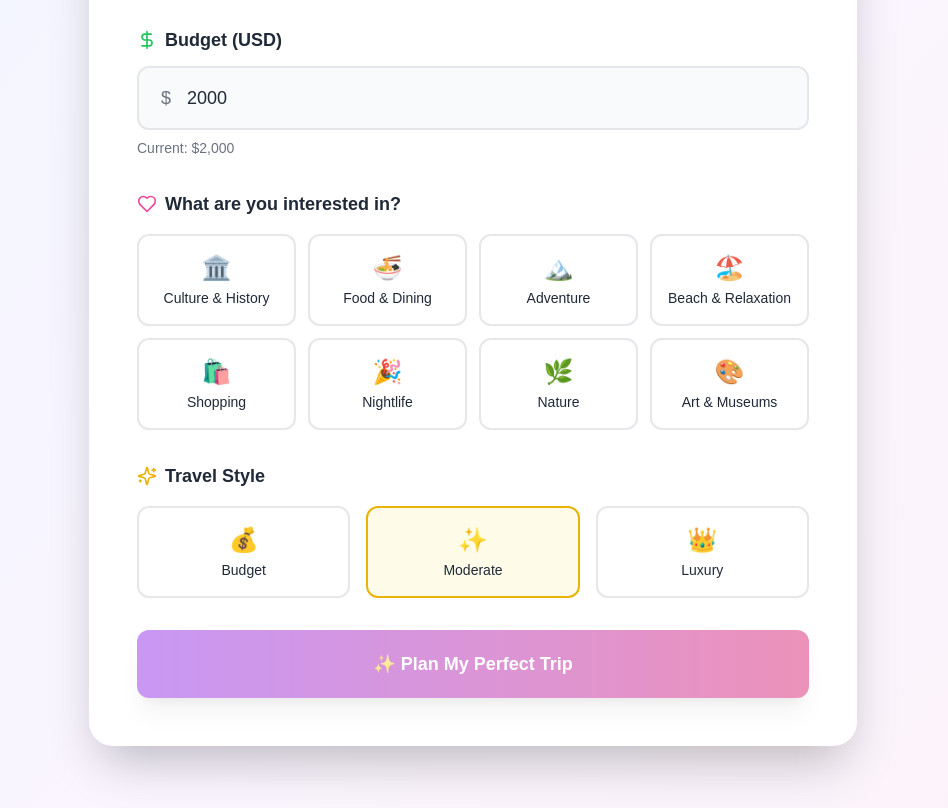
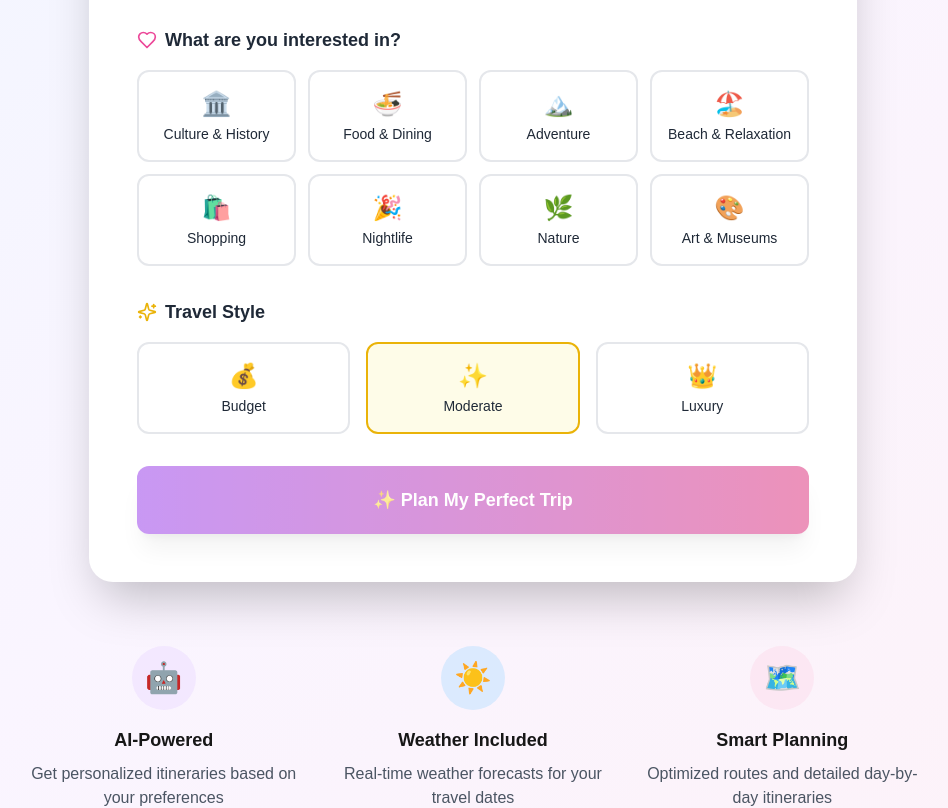
Before and after one commit to djcastelino/travel-planner-app, a Next.js app: page / in a window 1280 px wide. Shown: the part 480-1288 px from the top of the page, without its empty margins (167-1115 px from the left). Built offline with nearby package versions, Linux system fonts and the light colour scheme.

Commit message:
Remove budget fields and footer text

```diff
--- a/app/page.tsx
+++ b/app/page.tsx
@@ -97,11 +97,11 @@ export default function Home() {
               </div>
               <div className="text-center">
                 <div className="w-16 h-16 bg-pink-100 dark:bg-pink-900 rounded-full flex items-center justify-center mx-auto mb-4">
-                  <span className="text-3xl">💰</span>
+                  <span className="text-3xl">🗺️</span>
                 </div>
-                <h3 className="font-bold text-lg mb-2">Budget Friendly</h3>
+                <h3 className="font-bold text-lg mb-2">Smart Planning</h3>
                 <p className="text-gray-600 dark:text-gray-400">
-                  Get detailed budget breakdowns and cost estimates
+                  Optimized routes and detailed day-by-day itineraries
                 </p>
               </div>
             </motion.div>
@@ -112,11 +112,6 @@ export default function Home() {
           </div>
         )}
       </main>
-
-      {/* Footer */}
-      <footer className="py-8 text-center text-gray-600 dark:text-gray-400">
-        <p>Made with ❤️ using AI • Built with Next.js & Gemini</p>
-      </footer>
     </div>
   );
 }
--- a/components/ItineraryDisplay.tsx
+++ b/components/ItineraryDisplay.tsx
@@ -54,15 +54,11 @@ export default function ItineraryDisplay({ data, onReset }: ItineraryDisplayProp
             <Calendar className="w-5 h-5" />
             <span>{data.dates.duration} days</span>
           </div>
-          <div className="flex items-center gap-2">
-            <DollarSign className="w-5 h-5" />
-            <span>${data.budgetBreakdown.accommodation + data.budgetBreakdown.food + data.budgetBreakdown.activities} budget</span>
-          </div>
         </div>
       </div>
 
       {/* Quick Info Cards */}
-      <div className="grid md:grid-cols-3 gap-6">
+      <div className="grid md:grid-cols-2 gap-6">
         {/* Weather Summary */}
         <motion.div
           className="bg-white dark:bg-gray-800 rounded-2xl p-6 shadow-lg"
@@ -77,39 +73,12 @@ export default function ItineraryDisplay({ data, onReset }: ItineraryDisplayProp
           <p className="text-gray-600 dark:text-gray-400">{data.bestTimeToVisit}</p>
         </motion.div>
 
-        {/* Budget Breakdown */}
+        {/* Packing */}
         <motion.div
           className="bg-white dark:bg-gray-800 rounded-2xl p-6 shadow-lg"
           initial={{ x: -20, opacity: 0 }}
           animate={{ x: 0, opacity: 1 }}
           transition={{ delay: 0.2 }}
-        >
-          <h3 className="font-bold text-lg mb-3 flex items-center gap-2">
-            <DollarSign className="w-5 h-5 text-green-500" />
-            Budget
-          </h3>
-          <div className="space-y-1 text-sm">
-            <div className="flex justify-between">
-              <span className="text-gray-600 dark:text-gray-400">Accommodation</span>
-              <span className="font-semibold">${data.budgetBreakdown.accommodation}</span>
-            </div>
-            <div className="flex justify-between">
-              <span className="text-gray-600 dark:text-gray-400">Food</span>
-              <span className="font-semibold">${data.budgetBreakdown.food}</span>
-            </div>
-            <div className="flex justify-between">
-              <span className="text-gray-600 dark:text-gray-400">Activities</span>
-              <span className="font-semibold">${data.budgetBreakdown.activities}</span>
-            </div>
-          </div>
-        </motion.div>
-
-        {/* Packing */}
-        <motion.div
-          className="bg-white dark:bg-gray-800 rounded-2xl p-6 shadow-lg"
-          initial={{ x: -20, opacity: 0 }}
-          animate={{ x: 0, opacity: 1 }}
-          transition={{ delay: 0.3 }}
         >
           <h3 className="font-bold text-lg mb-3 flex items-center gap-2">
             <Briefcase className="w-5 h-5 text-purple-500" />
@@ -172,12 +141,6 @@ export default function ItineraryDisplay({ data, onReset }: ItineraryDisplayProp
                   {day.evening && (
                     <ActivityCard activity={day.evening} timeOfDay="Evening" icon="🌙" />
                   )}
-
-                  {/* Daily Budget */}
-                  <div className="pt-4 border-t border-gray-200 dark:border-gray-700 flex justify-between items-center">
-                    <span className="text-gray-600 dark:text-gray-400 font-medium">Daily Total</span>
-                    <span className="text-xl font-bold text-green-600">${day.dailyBudget}</span>
-                  </div>
                 </div>
               </motion.div>
             );
@@ -231,7 +194,6 @@ function ActivityCard({ activity, timeOfDay, icon }: { activity: any; timeOfDay:
           </h4>
           <p className="text-xl font-semibold text-gray-800 dark:text-gray-200">{activity.activity}</p>
         </div>
-        <span className="text-green-600 font-bold">${activity.cost}</span>
       </div>
       <div className="space-y-1 text-sm text-gray-600 dark:text-gray-400">
         <div className="flex items-center gap-2">
--- a/components/TravelForm.tsx
+++ b/components/TravelForm.tsx
@@ -2,7 +2,7 @@
 
 import { useState } from 'react';
 import { motion } from 'framer-motion';
-import { MapPin, Calendar, DollarSign, Heart, Sparkles } from 'lucide-react';
+import { MapPin, Calendar, Heart, Sparkles } from 'lucide-react';
 
 interface TravelFormProps {
   onSubmit: (data: TravelFormData) => void;
@@ -13,7 +13,6 @@ export interface TravelFormData {
   destination: string;
   startDate: string;
   endDate: string;
-  budget: number;
   interests: string[];
   travelStyle: string;
 }
@@ -40,7 +39,6 @@ export default function TravelForm({ onSubmit, isLoading }: TravelFormProps) {
     destination: '',
     startDate: '',
     endDate: '',
-    budget: 2000,
     interests: [],
     travelStyle: 'moderate',
   });
@@ -117,27 +115,6 @@ export default function TravelForm({ onSubmit, isLoading }: TravelFormProps) {
           </div>
         </div>
 
-        {/* Budget */}
-        <div>
-          <label className="flex items-center gap-2 text-lg font-semibold text-gray-800 dark:text-gray-200 mb-3">
-            <DollarSign className="w-5 h-5 text-green-500" />
-            Budget (USD)
-          </label>
-          <div className="relative">
-            <span className="absolute left-6 top-1/2 -translate-y-1/2 text-gray-500 text-lg">$</span>
-            <input
-              type="number"
-              required
-              min="100"
-              value={formData.budget}
-              onChange={(e) => setFormData({ ...formData, budget: parseInt(e.target.value) })}
-              className="w-full pl-12 pr-6 py-4 rounded-xl border-2 border-gray-200 dark:border-gray-700 bg-gray-50 dark:bg-gray-900 text-gray-800 dark:text-gray-200 focus:border-green-500 focus:ring-4 focus:ring-green-200 dark:focus:ring-green-900 transition-all outline-none text-lg"
-              disabled={isLoading}
-            />
-          </div>
-          <p className="text-sm text-gray-500 mt-2">Current: ${formData.budget.toLocaleString()}</p>
-        </div>
-
         {/* Interests */}
         <div>
           <label className="flex items-center gap-2 text-lg font-semibold text-gray-800 dark:text-gray-200 mb-4">
```
